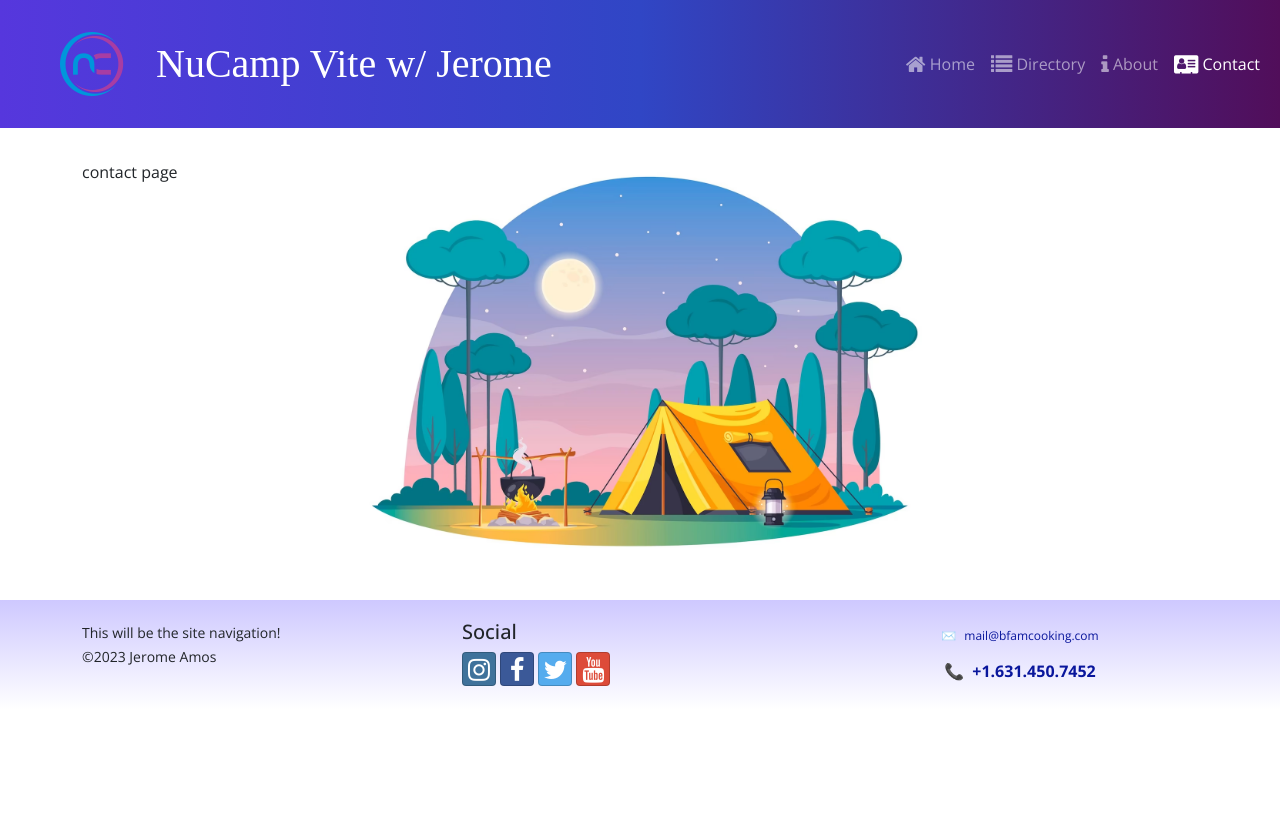
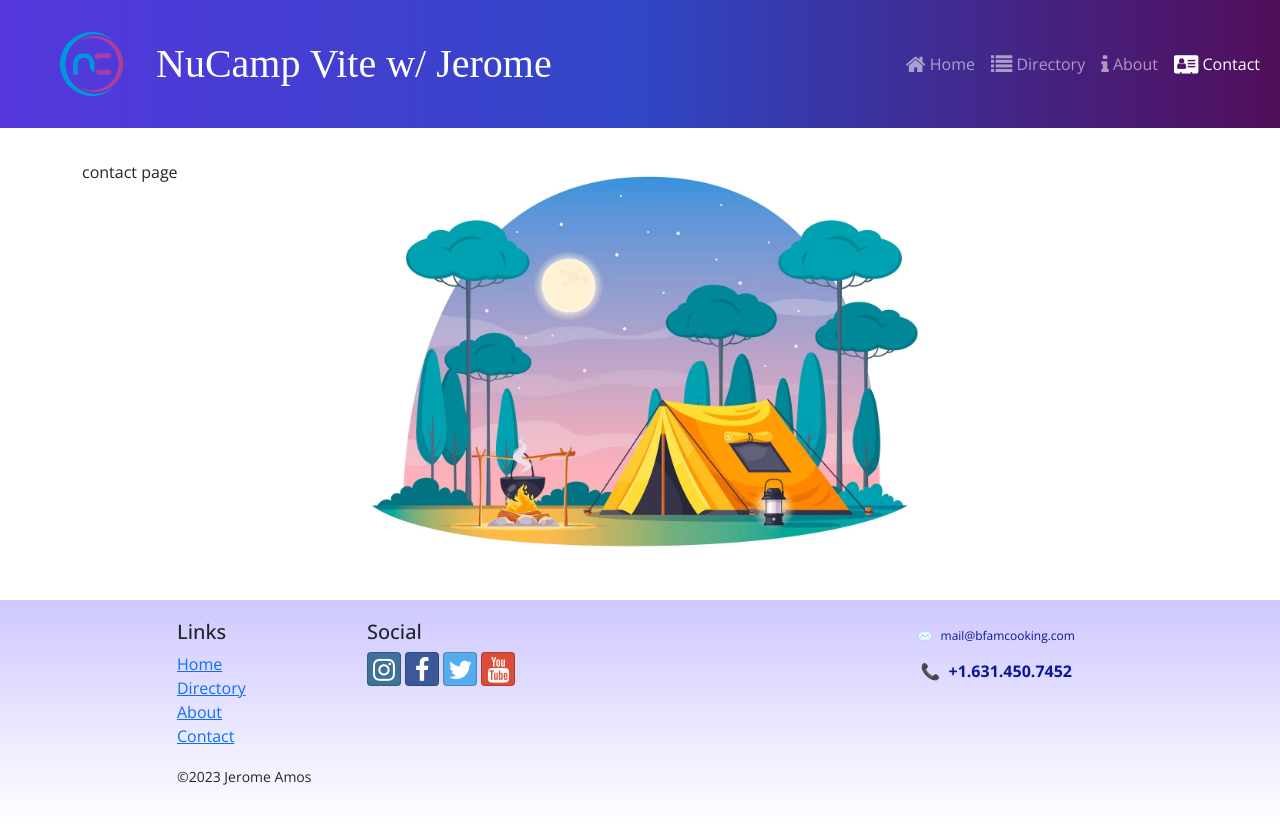
Before and after one commit to amosdesigns/ncsvite, a React (Vite) app: page /contact in a window 1280 px wide. Before the commit the page ends 800 px from the top, so only its background shows below. Built offline with nearby package versions, Linux system fonts and the light colour scheme; a web font is replaced by a local one.

Commit message:
footer updated
Signed-off-by: jerome amos <mail@amosdesigns.net>

```diff
--- a/src/components/FooterComponent.jsx
+++ b/src/components/FooterComponent.jsx
@@ -1,4 +1,5 @@
-import { Container,Row, Col } from 'reactstrap';
+import { Container, Row, Col } from 'reactstrap';
+import { Link } from 'react-router-dom';
 
 const Footer = () => {
   const YDate = new Date().getFullYear();
@@ -7,8 +8,22 @@
     <footer className="site-footer">
       <Container>
         <Row>
-          <Col>
-            <small>This will be the site navigation!</small>
+          <Col xs={{ size: 4, offset: 1 }} sm="2">
+            <h5>Links</h5>
+            <ul className="list-unstyled">
+              <li>
+                <Link to="/">Home</Link>
+              </li>
+              <li>
+                <Link to="/directory">Directory</Link>
+              </li>
+              <li>
+                <Link to="/about">About</Link>
+              </li>
+              <li>
+                <Link to="/contact">Contact</Link>
+              </li>
+            </ul>
             <p>
               <small>&copy;{setYearStatement} Jerome Amos</small>
             </p>
```
